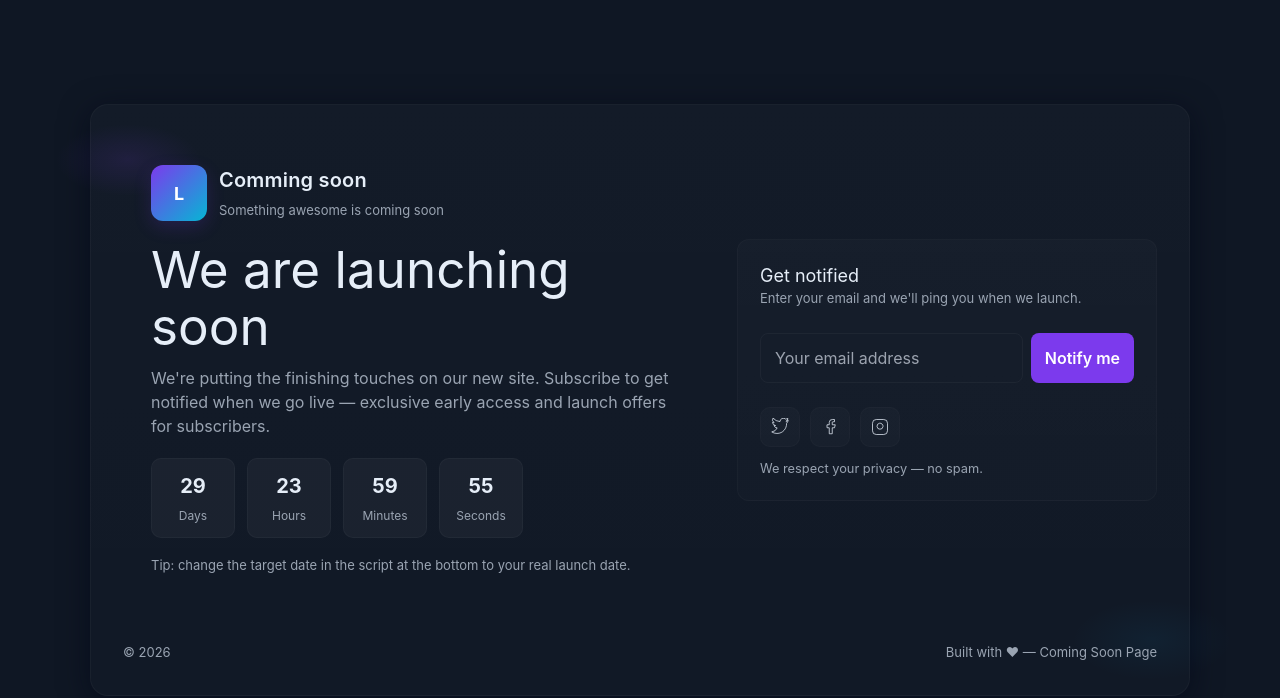
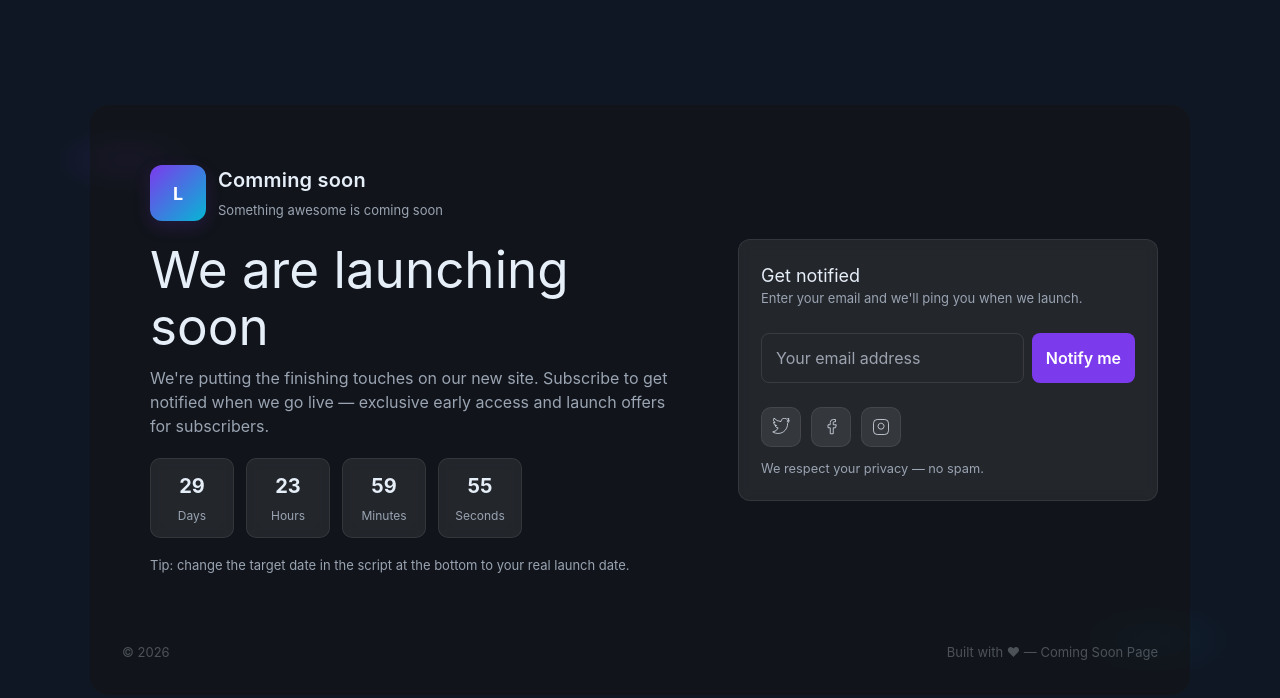
Before and after one commit to rajat804/coming-soon-react, a React (Vite) app: page / in a window 1280 px wide. Shown: the top 698 px of the page. Built offline with nearby package versions, Linux system fonts and the light colour scheme.

Commit message:
update css

```diff
--- a/src/pages/CommingSoon.css
+++ b/src/pages/CommingSoon.css
@@ -3,8 +3,8 @@
     --card: #0b1220;
     --muted: #9aa4b2;
     --accent: #7c3aed;
-    /* purple */
-    --glass: rgba(255, 255, 255, 0.04);
+    --glass: rgba(255, 255, 255, 0.08);
+    /* thoda zyada visible for overlay boxes */
     --max-width: 1100px;
     --radius: 14px;
     color-scheme: dark;
@@ -22,10 +22,8 @@ body {
 body {
     margin: 0;
     font-family: "Inter", system-ui, -apple-system, "Segoe UI", Roboto, "Helvetica Neue", Arial;
-    background:
-        radial-gradient(1200px 600px at 10% 20%, rgba(124, 58, 237, 0.12), transparent 6%),
-        radial-gradient(1000px 500px at 90% 80%, rgba(14, 165, 233, 0.06), transparent 8%),
-        var(--bg);
+    background: radial-gradient(1200px 600px at 10% 20%, rgba(124, 58, 237, 0.12), transparent 6%), radial-gradient(1000px 500px at 90% 80%, rgba(14, 165, 233, 0.06), transparent 8%), var(--bg);
+    ;
     color: #e6eef8;
     -webkit-font-smoothing: antialiased;
     -moz-osx-font-smoothing: grayscale;
@@ -35,23 +33,43 @@ body {
     padding: 32px;
 }
 
+/* Main wrapper */
 .wrap {
     width: 100%;
     max-width: var(--max-width);
-    background: linear-gradient(180deg, rgba(255, 255, 255, 0.02), rgba(255, 255, 255, 0.01));
     border-radius: 18px;
     padding: 32px;
     display: grid;
     grid-template-columns: 1fr 420px;
     gap: 28px;
-    box-shadow: 0 6px 30px rgba(2, 6, 23, 0.6);
     align-items: center;
-    border: 1px solid rgba(255, 255, 255, 0.03);
+    position: relative;
+    /* overlay ke liye zaruri */
+    z-index: 2;
+    background: var(--glass);
+
 }
 
-/* Left: main message */
+/* Dark overlay */
+.wrap::before {
+    content: "";
+    position: absolute;
+    top: 0;
+    left: 0;
+    right: 0;
+    bottom: 0;
+    background-color: rgba(0, 0, 0, 0.5);
+    /* dark overlay */
+    z-index: 1;
+    border-radius: 18px;
+}
+
+/* Left section */
 .hero {
     padding: 28px;
+    position: relative;
+    z-index: 2;
+    /* overlay ke upar rahe */
 }
 
 .brand {
@@ -99,12 +117,12 @@ p.lead {
     max-width: 60ch;
 }
 
+/* Countdown */
 .countdown {
     display: flex;
     gap: 12px;
     margin-top: 18px;
     flex-wrap: wrap;
-    justify-content: flex-start;
 }
 
 .countdown .item {
@@ -113,7 +131,9 @@ p.lead {
     padding: 12px;
     border-radius: 10px;
     text-align: center;
-    border: 1px solid rgba(255, 255, 255, 0.03);
+    border: 1px solid rgba(255, 255, 255, 0.08);
+    backdrop-filter: blur(6px);
+    /* glass effect */
 }
 
 .countdown .num {
@@ -133,15 +153,18 @@ p.lead {
     font-size: 13px;
 }
 
-/* Right: form panel */
+/* Right section: subscribe panel */
 .panel {
-    background: linear-gradient(180deg, rgba(255, 255, 255, 0.02), rgba(255, 255, 255, 0.01));
+    background: var(--glass);
     padding: 22px;
     border-radius: 12px;
-    border: 1px solid rgba(255, 255, 255, 0.025);
+    border: 1px solid rgba(255, 255, 255, 0.08);
     display: flex;
     flex-direction: column;
     gap: 12px;
+    position: relative;
+    z-index: 2;
+    backdrop-filter: blur(6px);
 }
 
 .panel h3 {
@@ -166,7 +189,7 @@ p.lead {
     flex: 1;
     padding: 12px 14px;
     border-radius: 8px;
-    border: 1px solid rgba(255, 255, 255, 0.04);
+    border: 1px solid rgba(255, 255, 255, 0.1);
     background: transparent;
     color: inherit;
     outline: none;
@@ -209,10 +232,10 @@ p.lead {
     width: 40px;
     height: 40px;
     border-radius: 10px;
-    background: rgba(255, 255, 255, 0.02);
+    background: rgba(255, 255, 255, 0.08);
     color: inherit;
     text-decoration: none;
-    border: 1px solid rgba(255, 255, 255, 0.02);
+    border: 1px solid rgba(255, 255, 255, 0.08);
 }
 
 footer {
```
